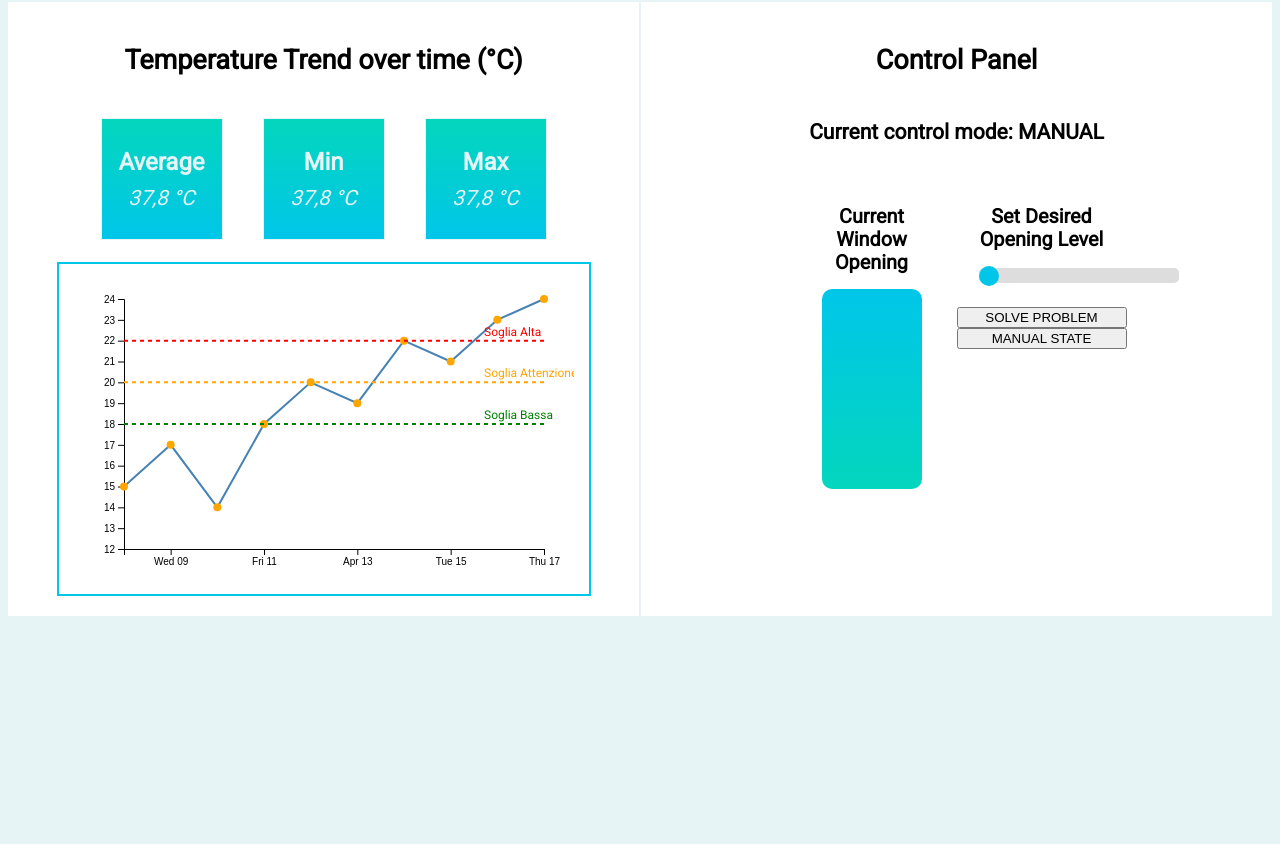
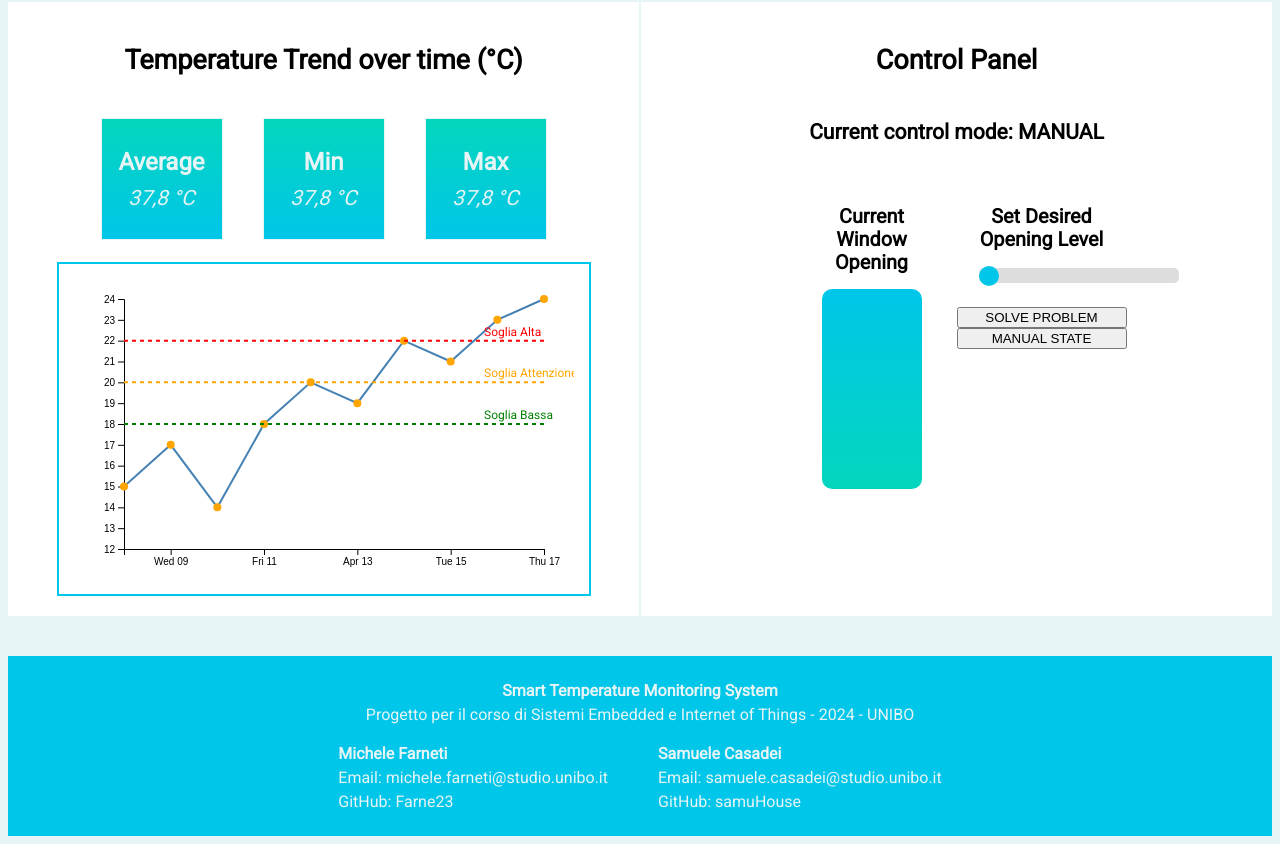
Before and after one commit to Farne23/SmartTemperatureMonitoringIOT, a plain HTML site: page dashboard-frontend/index.html in a window 1280 px wide. Shown: the part 163-1007 px from the top of the page. Before the commit the page ends 800 px from the top, so only its background shows below. Drawn offline with nearby package versions, Linux system fonts and the light colour scheme.

Commit message:
Addedd footer

```diff
--- a/dashboard-frontend/css/styles.scss
+++ b/dashboard-frontend/css/styles.scss
@@ -6,28 +6,29 @@ $fgcolor2: #00c6e9;
 $skycolor: azure;
 $fontsize: 18px;
 $box-color: white;
-$font : 'Roboto', sans-serif;
+$font : 'Roboto',
+sans-serif;
 
 /* Use the variables */
 body {
     background-color: $bgcolor;
     color: $textcolor;
-    font-family:$font;
+    font-family: $font;
     font-size: $fontsize;
 
-    header{
-        h1{
+    header {
+        h1 {
             background: linear-gradient(to bottom, $fgcolor1, $fgcolor2);
             font-weight: bold;
             color: $bgcolor;
             padding: 10px;
         }
 
-        h2{
+        h2 {
             font-style: italic;
             padding-left: 10px;
 
-            span{
+            span {
                 color: red;
             }
         }
@@ -68,16 +69,16 @@ body {
                     border: 1px solid $bgcolor;
                     color: $bgcolor;
 
-                    p{
+                    p {
                         margin: 5px;
                     }
 
-                    p:first-of-type{
+                    p:first-of-type {
                         font-size: 24px;
                         font-weight: bold;
                     }
 
-                    p:nth-of-type(2){
+                    p:nth-of-type(2) {
                         font-size: 21px;
                         font-style: italic;
                     }
@@ -114,7 +115,7 @@ body {
                 .bar-container {
                     width: 100px;
                     height: 200px;
-                    background: linear-gradient(180deg, $fgcolor2,$fgcolor1);
+                    background: linear-gradient(180deg, $fgcolor2, $fgcolor1);
                     border-radius: 10px;
                     position: relative;
                     margin: 0 auto;
@@ -165,4 +166,48 @@ body {
             }
         }
     }
+
+    footer {
+        background-color: $fgcolor2;
+        color: $bgcolor;
+        padding: 20px 10px;
+        font-size: 16px;
+        text-align: center;
+        margin-top: 40px;
+
+        a {
+            color: $bgcolor;
+            text-decoration: none;
+
+            &:hover {
+                text-decoration: underline;
+            }
+        }
+
+        .footer-content {
+            max-width: 800px;
+            margin: 0 auto;
+
+            p {
+                margin: 5px 0;
+            }
+
+            .authors {
+                display: flex;
+                justify-content: center;
+                gap: 50px;
+                margin-top: 15px;
+
+                .author {
+                    text-align: left;
+
+                    p:first-of-type {
+                        font-weight: bold;
+                        margin-bottom: 5px;
+                    }
+                }
+            }
+        }
+    }
+
 }
--- a/dashboard-frontend/index.html
+++ b/dashboard-frontend/index.html
@@ -56,7 +56,24 @@
             </div>
         </div>
     </main>
-    <form></form>
+    <footer>
+        <div class="footer-content">
+            <p><strong>Smart Temperature Monitoring System</strong></p>
+            <p>Progetto per il corso di Sistemi Embedded e Internet of Things - 2024 - UNIBO</p>
+            <div class="authors">
+                <div class="author">
+                    <p><strong>Michele Farneti</strong></p>
+                    <p>Email: <a href="mailto:michele.farneti@studio.unibo.it">michele.farneti@studio.unibo.it</a></p>
+                    <p>GitHub: <a href="https://github.com/Farnet23" target="_blank">Farne23</a></p>
+                </div>
+                <div class="author">
+                    <p><strong>Samuele Casadei</strong></p>
+                    <p>Email: <a href="mailto:samuele.casadei@studio.unibo.it">samuele.casadei@studio.unibo.it</a></p>
+                    <p>GitHub: <a href="https://github.com/samuHouse" target="_blank">samuHouse</a></p>
+                </div>
+            </div>
+        </div>
+    </footer>
     <script src="js/main.js" defer></script>
 </body>
 
```
Also changed, not shown: dashboard-frontend/css/styles.css, 1 other file.
